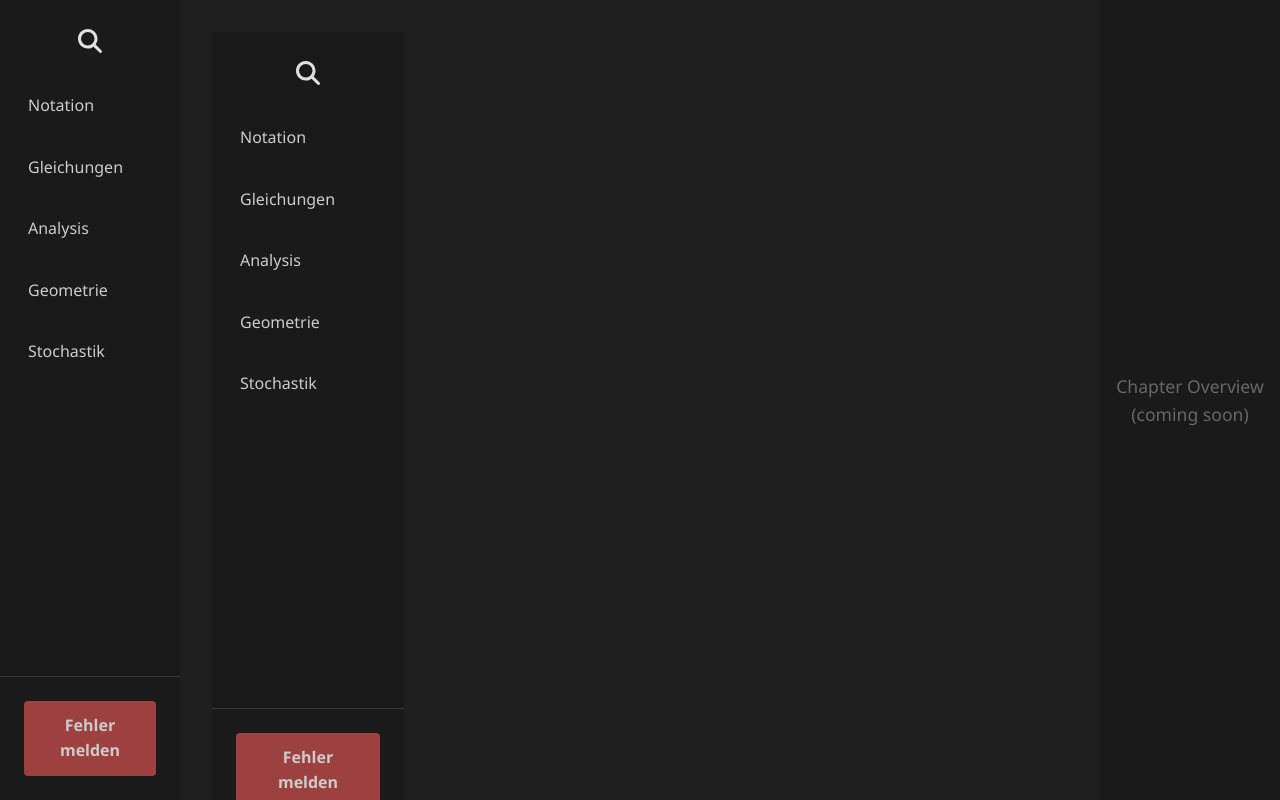
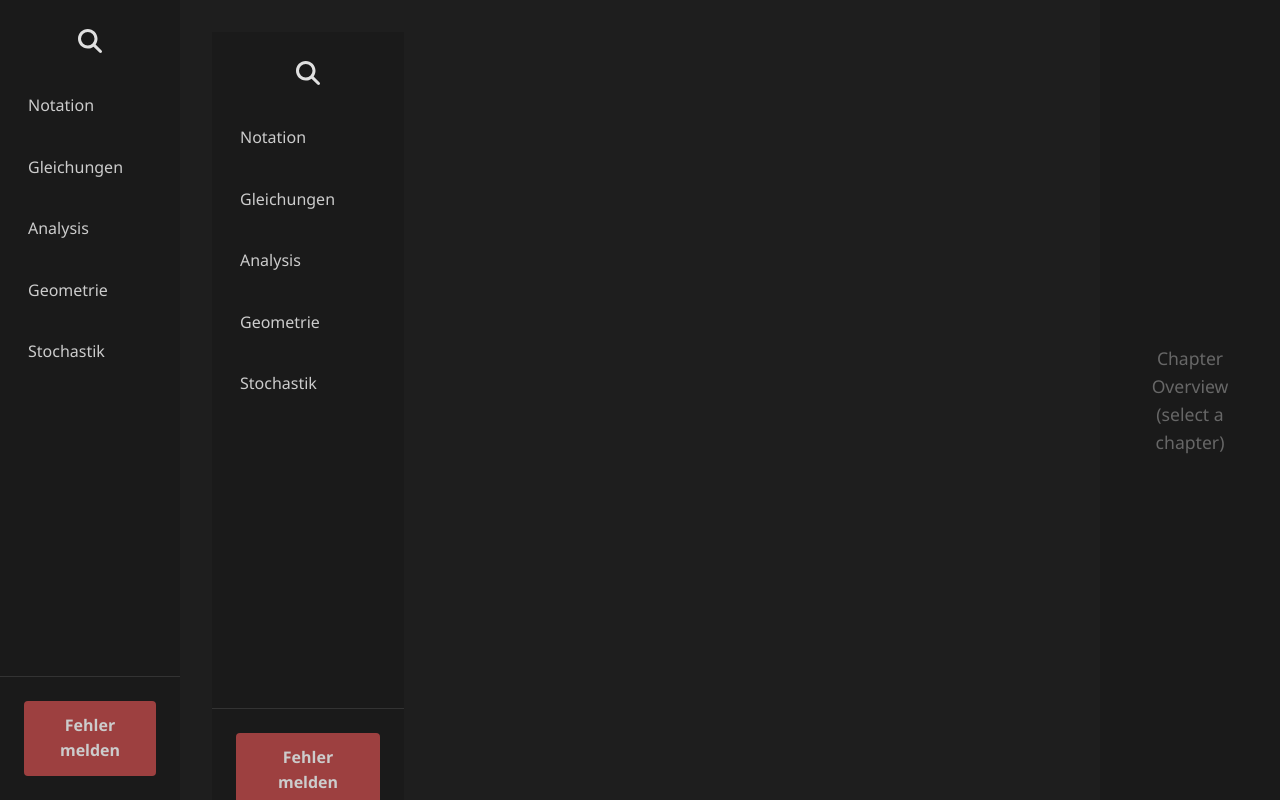
Before and after one commit to OfficerYoda/mathe-zusammenfassung-vue, a Vue app: page / in a window 1280 px wide. Built offline with nearby package versions, Linux system fonts and the light colour scheme.

Commit message:
Chapter overview based on chapter file and current active major chapter

```diff
--- a/src/views/App.vue
+++ b/src/views/App.vue
@@ -1,10 +1,11 @@
 <script lang="ts">
-import {defineComponent, ref} from 'vue';
+import {defineComponent, ref, computed} from 'vue';
 import ContentSection from '../components/ContentSection.vue';
 import InfoBox from '../components/InfoBox.vue';
 import MathDisplay from '../components/MathDisplay.vue';
 import {FontAwesomeIcon} from "@fortawesome/vue-fontawesome";
 import {useRoute} from "vue-router";
+import chaptersData from '../data/chapters.json';
 
 export default defineComponent({
   name: 'App',
@@ -25,7 +26,6 @@ export default defineComponent({
 
     const route = useRoute();
 
-    // reload page when already on /report
     function handleReportClick(event: MouseEvent) {
       if (route.path === '/report') {
         event.preventDefault();
@@ -33,7 +33,18 @@ export default defineComponent({
       }
     }
 
-    return {chapters, handleReportClick};
+    // Find current major chapter by route
+    const currentChapter = computed(() => {
+      return chapters.value.find(ch => route.path.startsWith(ch.path));
+    });
+
+    // Get minor chapters for current major chapter
+    const currentTopics = computed(() => {
+      if (!currentChapter.value) return [];
+      return chaptersData[currentChapter.value.name as keyof typeof chaptersData] || [];
+    });
+
+    return {chapters, handleReportClick, currentChapter, currentTopics};
   }
 });
 </script>
@@ -74,8 +85,13 @@ export default defineComponent({
       </div>
     </main>
     <aside class="sidebar right-sidebar">
-      <div class="placeholder-content">
-        <span>Chapter Overview (coming soon)</span>
+      <div v-if="currentChapter" class="chapter-overview">
+        <ul>
+          <li v-for="topic in currentTopics" :key="topic">{{ topic }}</li>
+        </ul>
+      </div>
+      <div v-else class="placeholder-content">
+        <span>Chapter Overview (select a chapter)</span>
       </div>
     </aside>
   </div>
@@ -211,6 +227,15 @@ export default defineComponent({
 /* ---Right Sidebar--- */
 .right-sidebar {
   justify-content: center;
+  padding: 1rem;
+  text-align: right;
+  color: var(--color-text-primary);
+}
+
+.chapter-overview ul {
+  list-style: none;
+  padding-left: 0;
+  margin: 0;
 }
 
 .placeholder-content {
```
Also changed, not shown: src/components/ContentSection.vue (indentation only).
